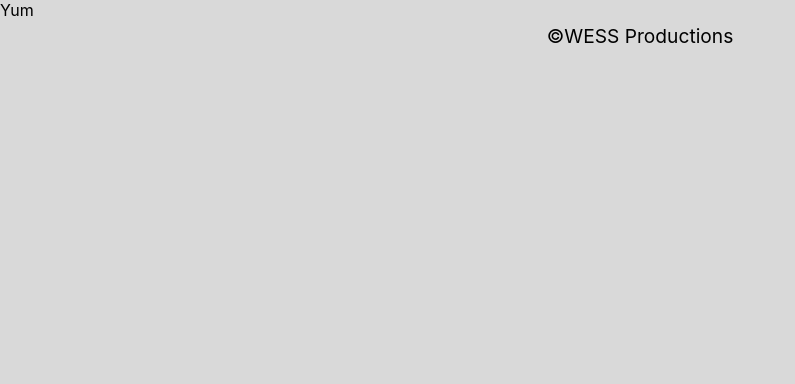
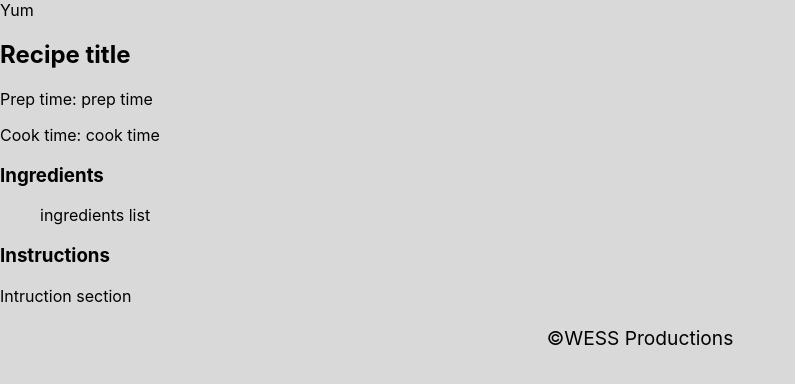
Before and after one commit to WESS-Productions/Recipe-App-Frontend, a React (Create React App) app: page /recipeshow/1 in a window 1280 px wide. Shown: the top 384 px of the page, without its empty margins (0-795 px from the left). Built offline with nearby package versions, Linux system fonts and the light colour scheme.

Commit message:
more updates to show page

```diff
--- a/src/App.js
+++ b/src/App.js
@@ -21,7 +21,7 @@ const App = ()=> {
     <Routes>
         <Route path='/' element={<RecipeHome />} />
         <Route path='/recipeindex' element={<RecipeIndex />} />
-        <Route path='/recipeshow' element={<RecipeShow />} />
+        <Route path='/recipeshow/:id' element={<RecipeShow />} />
         <Route path='/aboutus' element={<AboutUs />} />
         <Route path='/signup' element={<SignUp />} />
         <Route path='/login' element={<LogIn />} />
--- a/src/pages/RecipeShow.js
+++ b/src/pages/RecipeShow.js
@@ -1,13 +1,33 @@
 import React from "react"
 
 
-const RecipeShow = () => {
+
+
+const RecipeShow = ({ recipes }) => {
     return (
-        <>
-        <h2>Welcome</h2>
+        <div className="recipe-show">
+            <div className="picture-section">
+                {/* {picture goes here} */}
+                {/* <img src= alt= /> */}
+            </div>
+            <div className="details-section">
+                <h2>Recipe title </h2>
+            </div>
+            <div className="time-section">
+                <p>Prep time: prep time</p>
+                <p>Cook time: cook time</p>
+            </div>
+            <div className="ingredients-section">
+                <h3>Ingredients</h3>
+                <ul>ingredients list </ul>
+            </div>
+            <div className="instructions-section">
+                <h3> Instructions</h3>
+                <p> Intruction section </p>
+            </div>
 
-        </>
-)
+        </div>
+    )
 
 }
 
```
